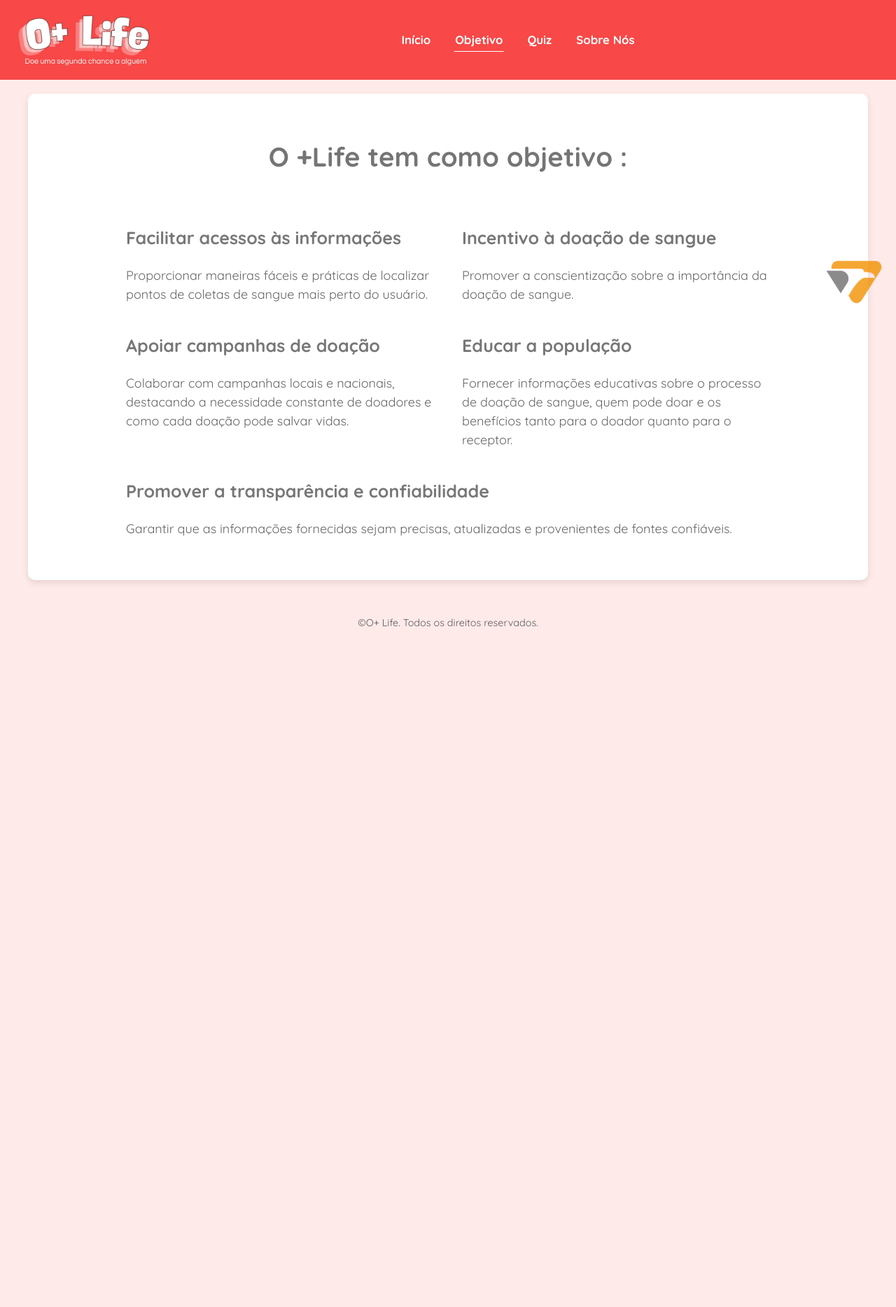
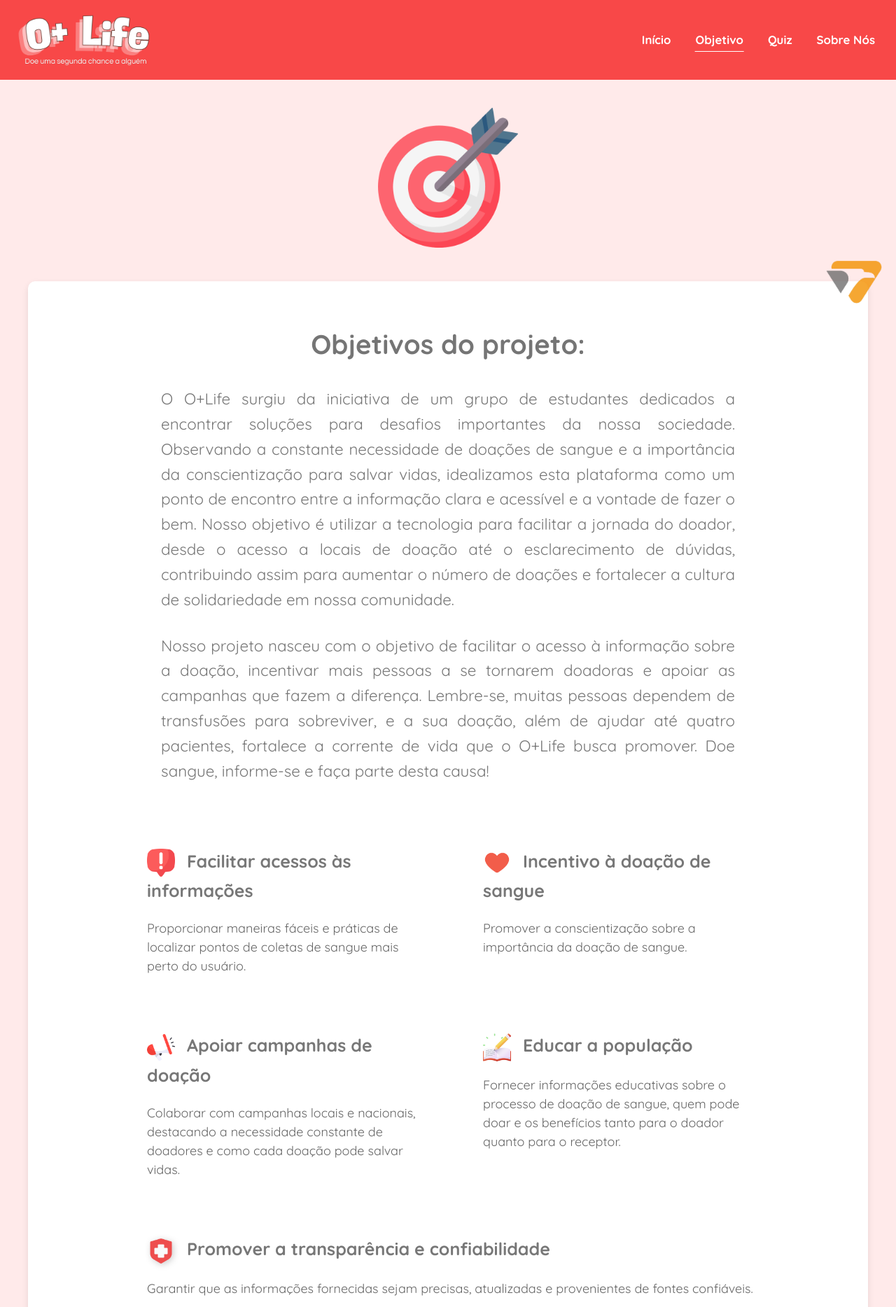
Before and after one commit to Muraups/Project_extension, a plain HTML site: page tst/objetivo.html in a window 1280 px wide. Shown: the top 1868 px of the page at 70% size. Before the commit the page ends 922 px from the top, so only its background shows below. Drawn offline with nearby package versions, Linux system fonts and the light colour scheme.

Commit message:
objetivos

```diff
--- a/tst/Style/objetivo.css
+++ b/tst/Style/objetivo.css
@@ -137,6 +137,43 @@ footer {
     opacity: 1; /* Deixa o logo 100% visível ao passar o mouse */
 }
 
+
+.banner-objetivo {
+    width: 100%;
+    max-width: 200px;
+    height: auto;
+    margin: 0 auto 20px;
+    margin-top: 30px;
+}
+
+.objetivo img {
+    width: 40px; /* Define um tamanho fixo para os ícones */
+    height: auto;
+    margin-right: 10px; /* Espaçamento entre o ícone e o texto */
+    vertical-align: middle; /* Alinha verticalmente com o título */
+}
+
+.banner-informacao {
+    filter: brightness(1.1); /* Aumenta o brilho para destacar */
+}
+
+.banner-coracao {
+    filter: hue-rotate(10deg); /* Ajuste sutil na tonalidade */
+}
+
+.banner-megafone {
+    filter: contrast(1.2); /* Aumenta o contraste para melhor visibilidade */
+}
+
+.banner-educar {
+    filter: grayscale(20%); /* Reduz ligeiramente a saturação para um efeito profissional */
+}
+
+.banner-escudo {
+    filter: drop-shadow(2px 2px 5px rgba(0, 0, 0, 0.2)); /* Adiciona uma sombra suave */
+}
+
+
 .objetivos {
     display: flex;
     flex-wrap: wrap;
@@ -146,13 +183,25 @@ footer {
     padding: 20px;
 }
 
+.importancia-doacao {
+    font-size: 1.4em;
+    color: #777;
+    margin-top: 20px;
+    margin-left: 160px;
+    margin-right: 160px;
+    margin-top: 30px;
+    text-align: justify;
+}
+
 .objetivo {
     flex: 1 1 45%; /* Define dois itens por linha */
     min-width: 300px;
-    background-color: transparent; /* Sem fundo */
     box-shadow: none; /* Sem sombra */
     padding: 10px;
     text-align: left; /* Alinhar à esquerda */
+    margin-left: 30px;
+    margin-right: 10px;
+    margin-top: 40px;
 }
 
 .objetivo h2 {
--- a/tst/objetivo.html
+++ b/tst/objetivo.html
@@ -7,74 +7,9 @@
     <link rel="stylesheet" href="Style/objetivo.css">
     <link href="https://fonts.googleapis.com/css2?family=Quicksand:wght@300..700&display=swap" rel="stylesheet">
 
-    <!-- Google Identity Services -->
-    <script src="https://accounts.google.com/gsi/client" async defer></script>
-
-    <!-- Biblioteca para decodificar JWT -->
-    <script src="https://cdn.jsdelivr.net/npm/jwt-decode@3.1.2/build/jwt-decode.min.js"></script>
-
-    <script>
-        function handleCredentialResponse(response) {
-            if (!response.credential) {
-                console.error("Credential is missing.");
-                return;
-            }
-
-            try {
-                const data = jwt_decode(response.credential);
-                console.log(data);
-                localStorage.setItem("userData", JSON.stringify(data));
-
-                // Esconde o botão de login
-                document.getElementById("buttonDiv").style.display = "none";
-
-                // Exibe os dados do usuário
-                document.getElementById("userInfo").style.display = "flex";
-                document.getElementById("userName").textContent = data.given_name; // Primeiro nome
-                document.getElementById("userPic").src = data.picture;
-            } catch (error) {
-                console.error("Error decoding JWT:", error);
-            }
-        }
-
-        // Verifica se já existe um usuário logado
-        document.addEventListener("DOMContentLoaded", function() {
-            const userData = JSON.parse(localStorage.getItem("userData"));
-            if (userData) {
-                document.getElementById("buttonDiv").style.display = "none";
-                document.getElementById("userInfo").style.display = "flex";
-                document.getElementById("userName").textContent = userData.given_name; // Primeiro nome
-                document.getElementById("userPic").src = userData.picture;
-            }
-        });
-
-
-        window.onload = function () {
-            google.accounts.id.initialize({
-                client_id: "168139373128-qf583ep0pi75usaur27bj9onjq05qu87.apps.googleusercontent.com",
-                callback: handleCredentialResponse
-            });
-
-            google.accounts.id.renderButton(
-                document.getElementById("buttonDiv"),
-                {
-                    theme: "outline",
-                    size: "large",
-                    type: "standard",
-                    shape: "pill",
-                    text: "continue_with",
-                    logo_alignment: "left"
-                }
-            );
-
-            google.accounts.id.prompt(); // Exibe o One Tap login
-        }
-    </script>
-
 </head>
 
 <header>
-
     <!--<h2>Doe uma segunda chance a alguém</h2>-->
     <img src="Logo\logo2.png" alt="Logo" class="Logo">
 
@@ -84,46 +19,58 @@
         <a href="quiz.html" class="btn">Quiz</a>
         <a href="sobre.html" class="btn">Sobre Nós</a>
     </div>
-    <!-- botão de login -->
-    <div id="buttonDiv"></div>
 
     <!-- Add o nome e foto no Header Como um botão para a tela de pefil-->
     <a href="perfil.html" id="userInfo" style="display: none; align-items: center; gap: 10px; text-decoration: none; color: inherit;">
         <img id="userPic" src="" alt="Foto do usuário" style="width: 40px; height: 40px; border-radius: 50%;">
         <span id="userName" style="font-weight: bold;"></span>
     </a>
-
 </header>
 
 <body>
 
+    <img src="Logo/target.png" alt="Ilustração objetivos" class="banner-objetivo">
 
     <section class="conteudo">
-        <h1>O +Life tem como objetivo :</h1>
+        <h1> Objetivos do projeto: </h1>
+
+        <p class="importancia-doacao">
+            O O+Life surgiu da iniciativa de um grupo de estudantes dedicados a encontrar soluções para desafios importantes da nossa sociedade.
+            Observando a constante necessidade de doações de sangue e a importância da conscientização para salvar vidas, idealizamos esta plataforma
+            como um ponto de encontro entre a informação clara e acessível e a vontade de fazer o bem. Nosso objetivo é utilizar a tecnologia para
+            facilitar a jornada do doador, desde o acesso a locais de doação até o esclarecimento de dúvidas, contribuindo assim para aumentar o número
+            de doações e fortalecer a cultura de solidariedade em nossa comunidade.
+        </p>
+
+        <p class="importancia-doacao">
+            Nosso projeto nasceu com o objetivo de facilitar o acesso à informação sobre a doação, incentivar mais pessoas a se tornarem doadoras e
+            apoiar as campanhas que fazem a diferença. Lembre-se, muitas pessoas dependem de transfusões para sobreviver, e a sua doação, além de ajudar
+            até quatro pacientes, fortalece a corrente de vida que o O+Life busca promover. Doe sangue, informe-se e faça parte desta causa!
+        </p>
 
         <div class="objetivos">
             <div class="objetivo">
-                <h2>Facilitar acessos às informações</h2>
+                <h2> <img src="Logo/informacao.png" alt="Ícone de informação" class="banner-informacao"> Facilitar acessos às informações </h2>
                 <p>Proporcionar maneiras fáceis e práticas de localizar pontos de coletas de sangue mais perto do usuário.</p>
             </div>
 
             <div class="objetivo">
-                <h2>Incentivo à doação de sangue</h2>
+                <h2> <img src="Logo/coracao.png" alt="Ícone de coração" class="banner-coracao"> Incentivo à doação de sangue</h2>
                 <p>Promover a conscientização sobre a importância da doação de sangue.</p>
             </div>
 
             <div class="objetivo">
-                <h2>Apoiar campanhas de doação</h2>
+                <h2> <img src="Logo/megafone.png " alt="Ícone de megafone" class="banner-megafone"> Apoiar campanhas de doação</h2>
                 <p>Colaborar com campanhas locais e nacionais, destacando a necessidade constante de doadores e como cada doação pode salvar vidas.</p>
             </div>
 
             <div class="objetivo">
-                <h2>Educar a população</h2>
+                <h2> <img src="Logo/educar.png" alt="Ícone de educar" class="banner-educar"> Educar a população</h2>
                 <p>Fornecer informações educativas sobre o processo de doação de sangue, quem pode doar e os benefícios tanto para o doador quanto para o receptor.</p>
             </div>
 
             <div class="objetivo">
-                <h2>Promover a transparência e confiabilidade</h2>
+                <h2> <img src="Logo/escudo.png" alt="Ícone de escudo" class="banner-escudo"> Promover a transparência e confiabilidade</h2>
                 <p>Garantir que as informações fornecidas sejam precisas, atualizadas e provenientes de fontes confiáveis.</p>
             </div>
         </div>
```
Also changed, not shown: tst/Logo/coracao.png (added), tst/Logo/educar.png (added), tst/Logo/escudo.png (added), tst/Logo/informacao.png (added), tst/Logo/megafone.png (added), tst/Logo/target.png (added).
